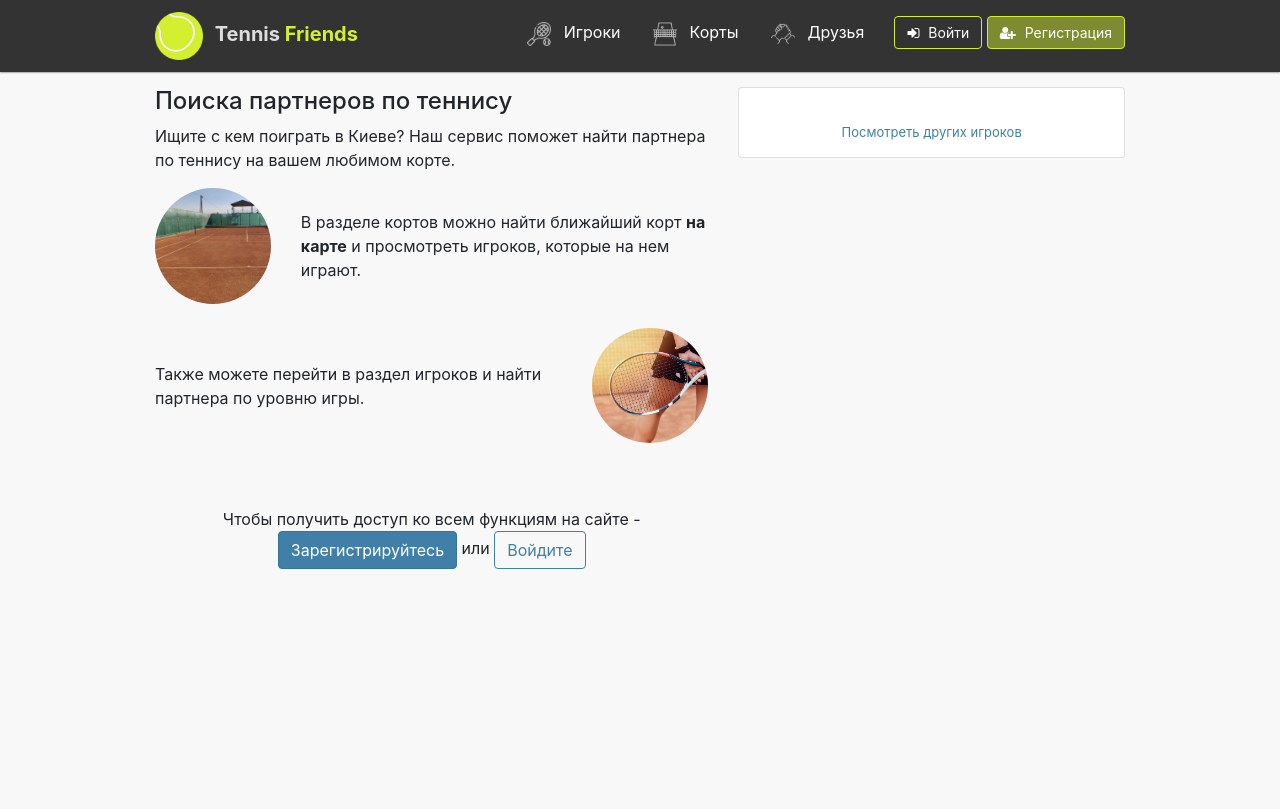
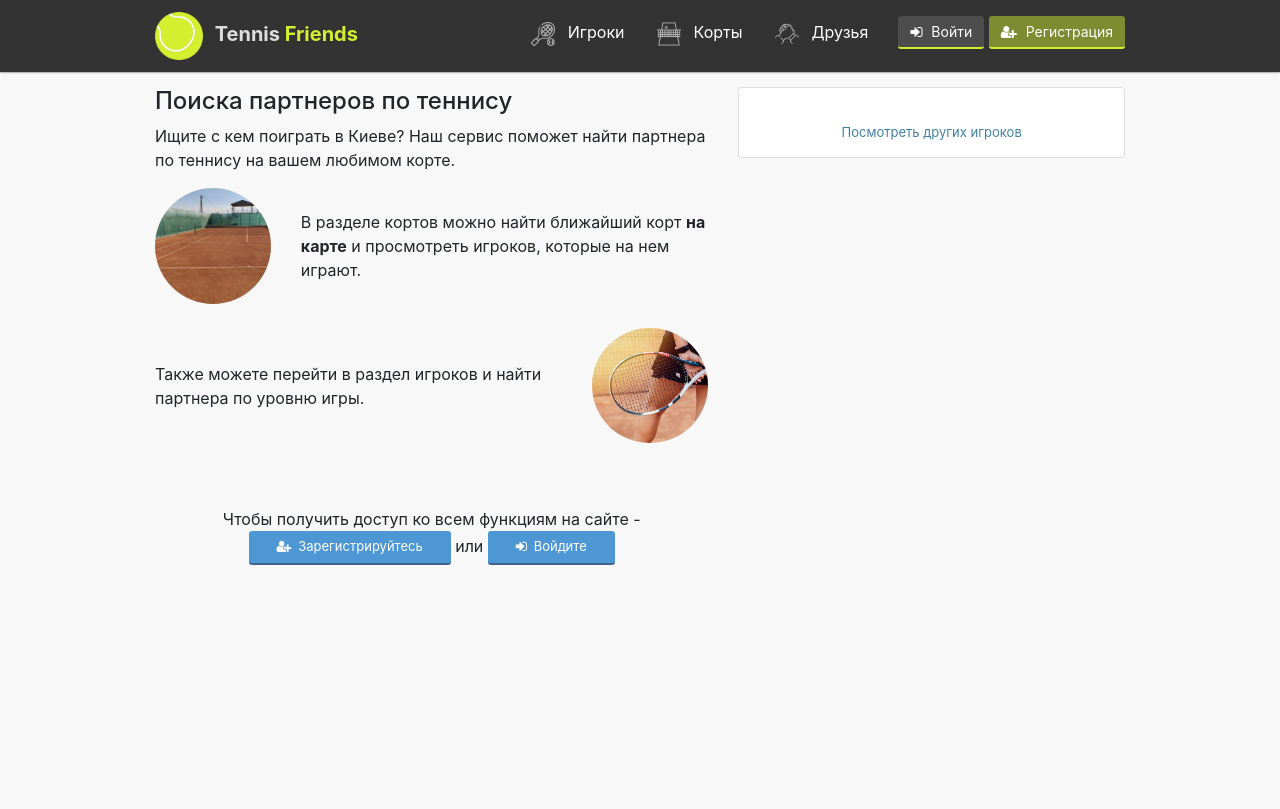
Before and after one commit to AlexKotl/tennis-friends, a Django app: page / in a window 1280 px wide. Shown: the top 809 px of the page. Run offline with Django 3.2, Linux system fonts and the light colour scheme; data that the repository does not hold is empty; style sheets or scripts are compiled from the project's sources; some libraries are stand-ins or nearby versions.

Commit message:
button style change

```diff
--- a/app/templates/homepage.html
+++ b/app/templates/homepage.html
@@ -43,9 +43,15 @@
                 <br/><br/>
                 <div class="text-center">
                     Чтобы получить доступ ко всем функциям на сайте -
-                    <a href="{% url 'register' %}" class="btn btn-primary">Зарегистрируйтесь</a>
+                    <a href="{% url 'register' %}" class="btn btn-primary">
+                        <i class="fa fa-user-plus"></i>
+                        Зарегистрируйтесь
+                    </a>
                     или
-                    <a href="{% url 'login' %}" class="btn btn-outline-primary">Войдите</a>
+                    <a href="{% url 'login' %}" class="btn btn-primary">
+                        <i class="fa fa-sign-in"></i>
+                        Войдите
+                    </a>
 
                 </div>
                 <br><br>
--- a/scss/styles.scss
+++ b/scss/styles.scss
@@ -106,6 +106,7 @@ i.fa {
         .btn-outline-primary {
             color: white;
             border-color: $accent_color;
+            background-color: #4d4d4d;
             &:hover {
                 background-color: rgba(255, 255, 255, 0.36);
             }
--- a/scss/theme.scss
+++ b/scss/theme.scss
@@ -7,13 +7,27 @@ h3 {
     font-size: 20px;
 }
 
+.btn {
+    font-size: 13px;
+    border-radius: 3px;
+    border: 0;
+    border-bottom: 2px solid #42638c;
+    color: white;
+    padding: 6px 28px;
+    cursor: pointer;
+    outline: none;
+
+    i {
+        // margin for icons
+        margin-right: 3px;
+    }
+}
 .btn-primary {
-    background-color: $blue;
-    border-color: #367399;
+    background-color: #4d97d5;
 
     &:hover {
-        background-color: #4f98c6;
-        border-color: #367399;
+        background: #68ace6;
+        border-color: #678ab6;
     }
 }
 .btn-outline-primary {
```
